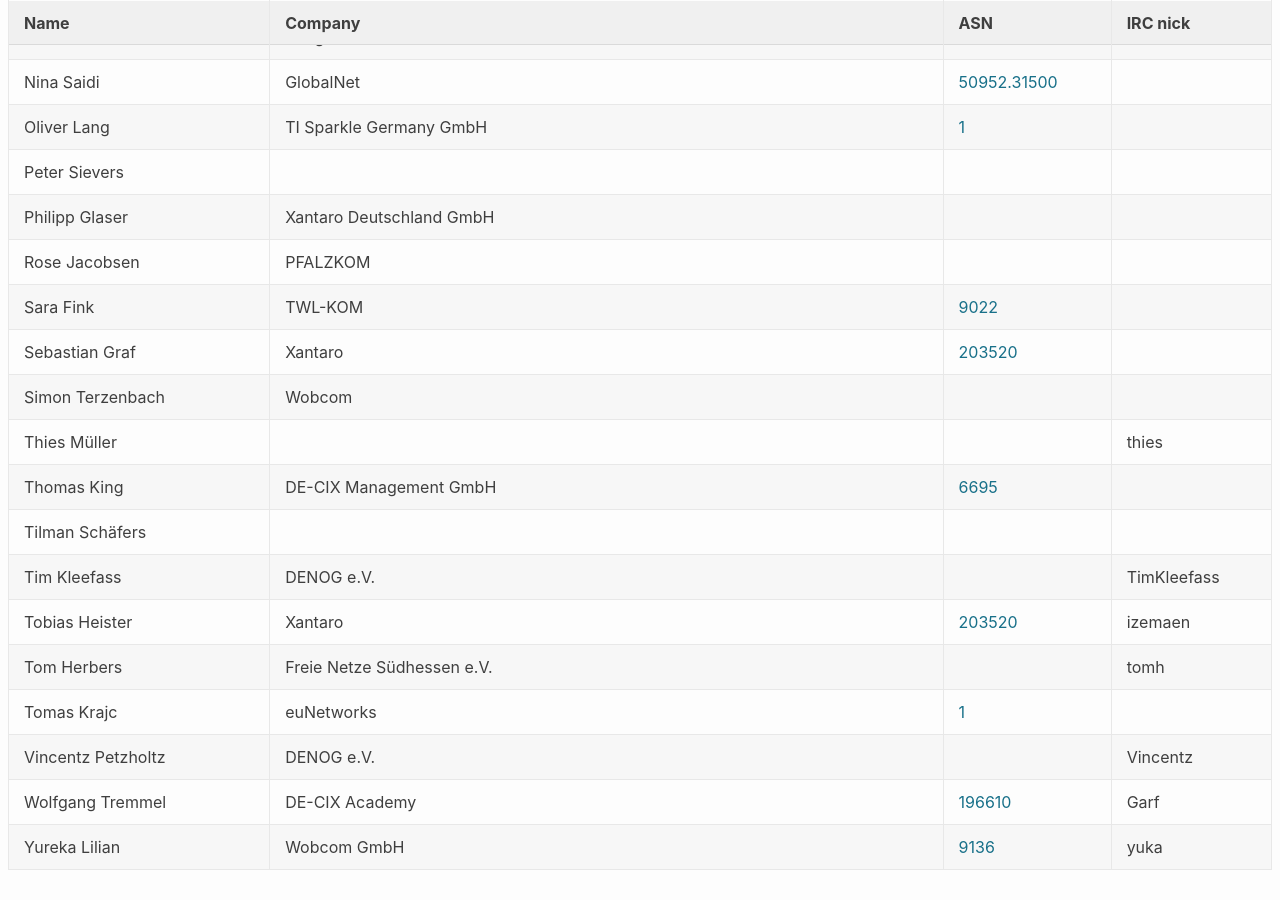
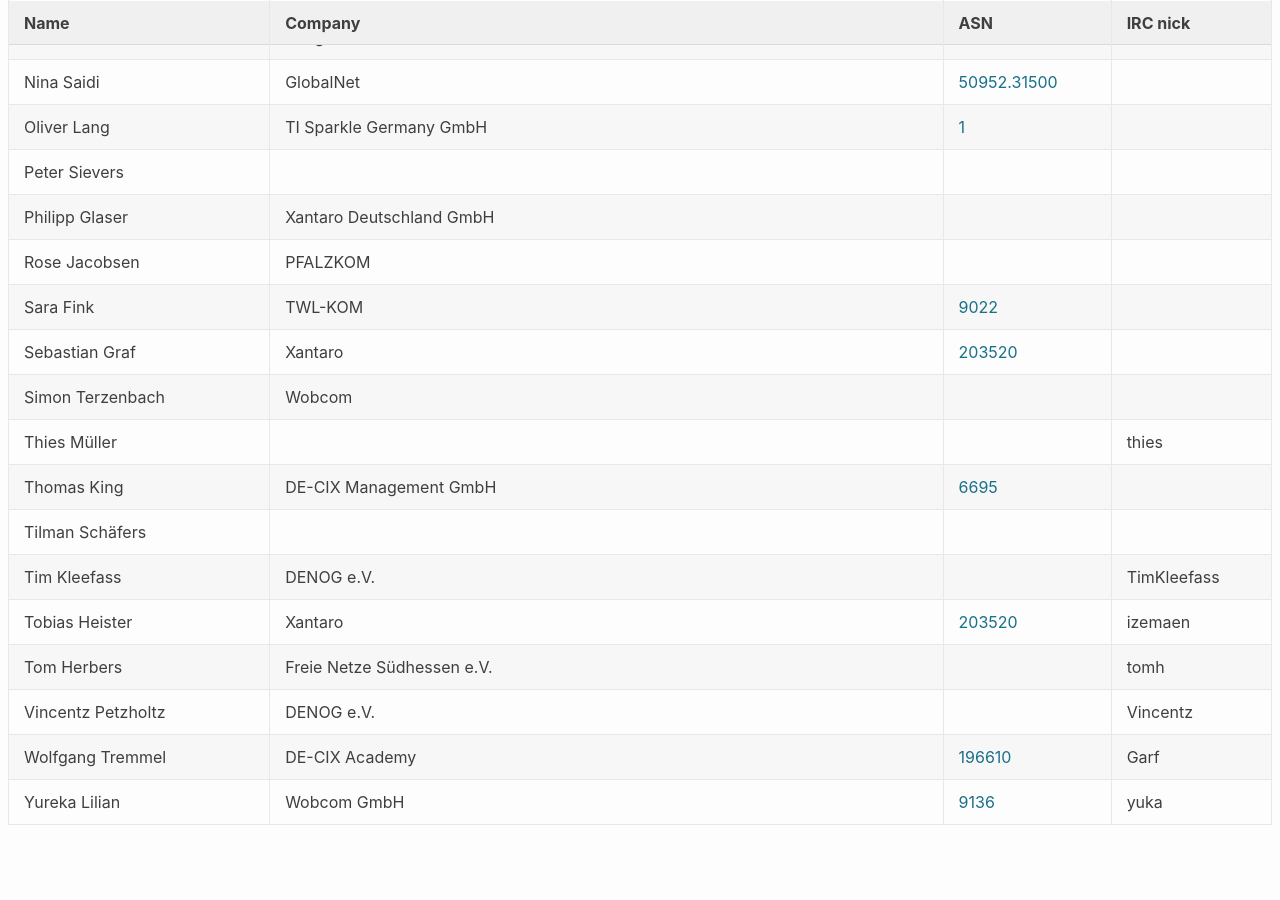
Before and after one commit to denog/pretix-attendeelist, a Jekyll site: the page built from denogmeetup24-01/index.markdown, in a window 1280 px wide and 900 px high, scrolled down 1434 px. Built offline with Jekyll 4.4.1, drawn with Linux system fonts in a browser that asks for light colours; after the commit the page ends 2289 px from its top, so only the background shows below that.

Commit message:
Latest data: Wed Feb  7 15:47:57 UTC 2024

```diff
--- a/_data/attendees_denogmeetup24-01.json
+++ b/_data/attendees_denogmeetup24-01.json
@@ -270,12 +270,6 @@
     "asn": "203520"
   },
   {
-    "name": "Tomas Krajc",
-    "company": "euNetworks",
-    "irc": null,
-    "asn": "1"
-  },
-  {
     "name": "Tom Herbers",
     "company": "Freie Netze Südhessen e.V.",
     "irc": "tomh",
```
